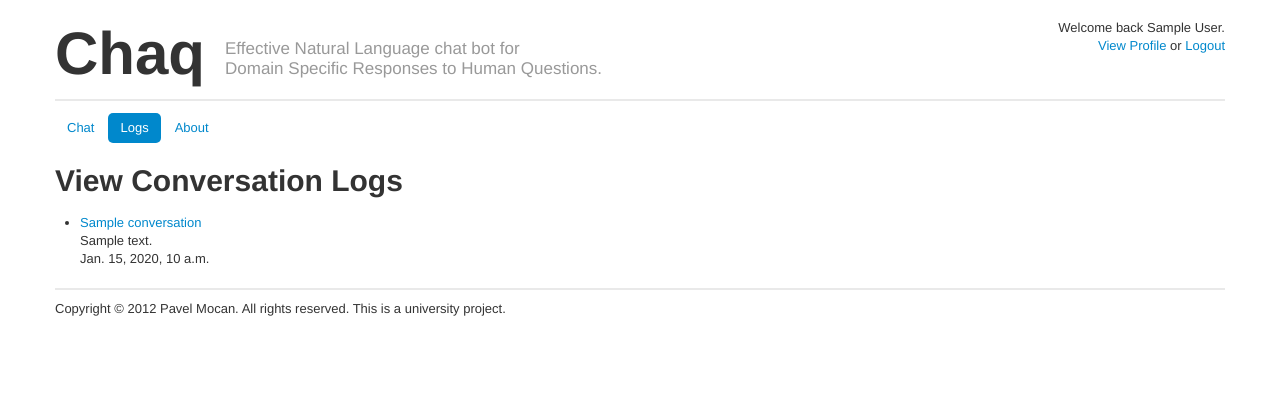
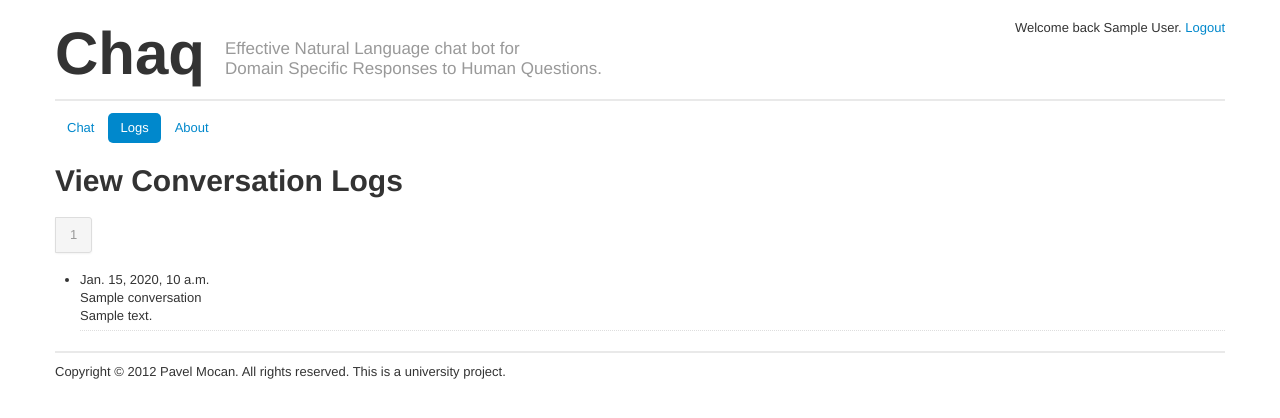
Before and after one commit to mpavel/CHAQ, a Django app: page /chat/logs/ in a window 1280 px wide. Shown: the top 418 px of the page. Run offline with Django 3.2, Linux system fonts and the light colour scheme; a user stored in the database is signed in; tables that the repository leaves empty hold one stand-in row (values such as "Sample post"); parts of the project's set-up code (start-up, migrations or seed data) failed here and were passed over; some libraries are stand-ins or nearby versions.

Commit message:
Logs are completed. Still need to add last 5 or so under the chat box.

```diff
--- a/assets/css/style.css
+++ b/assets/css/style.css
@@ -72,3 +72,12 @@ form .helptext {
 #content h1 {
     margin-bottom: 15px;
 }
+
+ul.conversation {
+
+}
+ul.conversation li {
+    margin: 5px 0;
+    padding-bottom: 5px;
+    border-bottom: 1px dotted #dedede;
+}
--- a/templates/base.html
+++ b/templates/base.html
@@ -40,11 +40,11 @@
           {% if request.user.is_authenticated %}
             Welcome back
             {% if user.get_full_name != "" %}
-              {{ user.get_full_name }}.<br/>
+              {{ user.get_full_name }}.
             {% else %}
-              {{ user.username }}.<br/>
+              {{ user.username }}.
             {% endif %}
-            <a href="#">View Profile</a> or <a href="/accounts/logout/?next=/">Logout</a>
+             <a href="/accounts/logout/?next=/">Logout</a>
           {% else %}
             You are not logged in. Your conversation log will not be saved.
             <br/>
--- a/templates/interface/about.html
+++ b/templates/interface/about.html
@@ -2,7 +2,7 @@
 
 {% block content %}
 
-<h1>About</h1>
+<h1>About Chaq</h1>
 
 <p>This page will have a description of the project</p>
 
--- a/templates/interface/log.html
+++ b/templates/interface/log.html
@@ -4,14 +4,35 @@
 
 <h1>View Conversation Logs</h1>
 {% if conversation_log %}
-    <ul>
+
+    <div class="pagination">
+      <ul>
+        {% if page.has_previous %}
+          <li>
+            <a href="?page={{ page.previous_page_number }}">&larr;</a>
+          </li>
+        {% endif %}
+        {% for p in pages %}
+          <li {% ifequal p currentPage %} class="active" {% endifequal %}>
+            <a href="?page={{ p }}">{{ p }}</a>
+          </li>
+        {% endfor %}
+        {% if page.has_next %}
+          <li>
+            <a href="?page={{ page.next_page_number }}">&rarr;</a>
+          </li>
+        {% endif %}
+      </ul>
+    </div>
+
+    <ul class="conversation">
     {% for conversation in conversation_log %}
         <li>
-          <a href="/conversation/{{ conversation.id }}/">{{ conversation.question }}</a>
+          <span>{{ conversation.timestamp }}</span>
+          <br/>
+          {{ conversation.question }}
           <br/>
           {{ conversation.answer }}
-          <br/>
-          <span>{{ conversation.timestamp }}</span>
         </li>
     {% endfor %}
     </ul>
--- a/website/chaqinterface/views.py
+++ b/website/chaqinterface/views.py
@@ -4,9 +4,9 @@ from chaqinterface.models import Conversation
 from django.contrib.auth.models import User
 from django.contrib.auth.forms import UserCreationForm
 from django.http import HttpResponseRedirect
+from django.core.paginator import Paginator
 import marshal
 import os.path
-import datetime
 
 # check out import code; code.interact(local=dict(globals().items() + locals().items()))
 
@@ -29,12 +29,25 @@ def logout(request):
 
 def logs(request):
     if (request.user.is_authenticated()):
-        conversation_log = Conversation.objects.filter(user=request.user).order_by('-timestamp')[:5]
+        # conversation_log = Conversation.objects.filter(user=request.user).order_by('-timestamp')[:5]
+        conversation_log = Conversation.objects.filter(user=request.user).order_by('-timestamp')
+        p = Paginator(conversation_log, 5)
+
+        currentPage = 1
+        if 'page' in request.GET:
+            currentPage = int(request.GET['page'])
+        if currentPage not in p.page_range:
+            currentPage = 1
+
+        conversation_log = p.page(currentPage).object_list
 
         return render_to_response(
             'interface/log.html',
             {
                 'conversation_log': conversation_log,
+                'pages': p.page_range,
+                'currentPage': currentPage,
+                'page': p.page(currentPage)
             },
             context_instance=RequestContext(request)
         )
```
Also changed, not shown: 2 other files.
